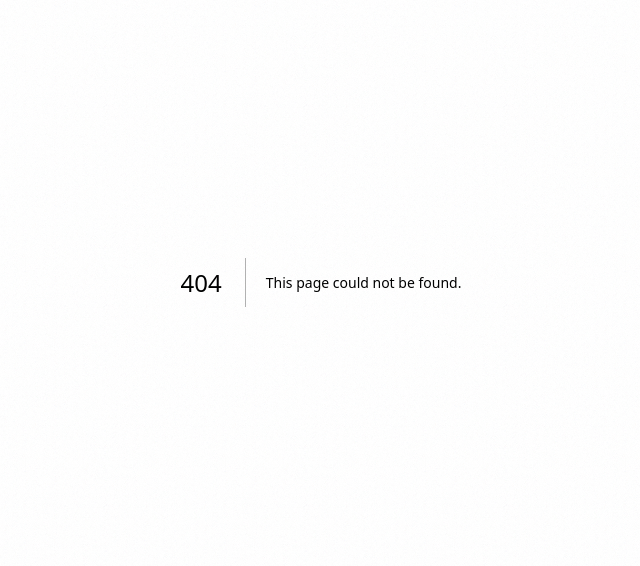
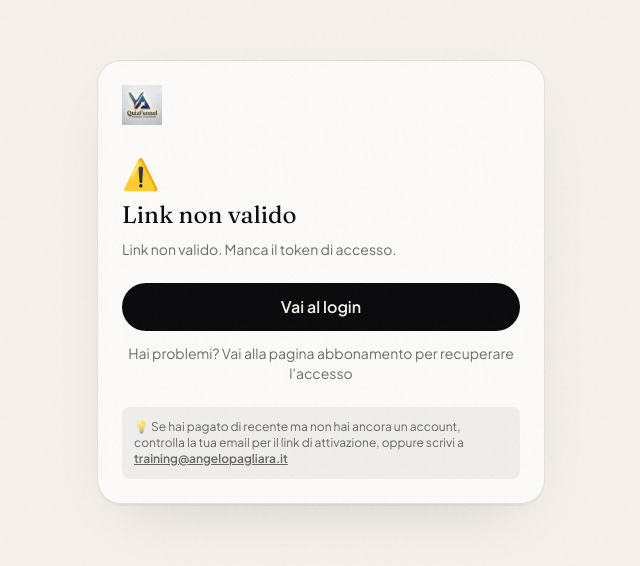
Before and after one commit to saam40ac/quizfunnel, a Next.js app: page /login/magic in a window 1280 px wide. Before the commit this address had no page. Shown: the part 118-684 px from the top of the page, without its empty margins (319-959 px from the left). Built offline with nearby package versions, Linux system fonts and the light colour scheme.

Commit message:
Create page.tsx

```diff
--- /dev/null
+++ b/src/app/login/magic/page.tsx
@@ -0,0 +1,100 @@
+import { redirect } from "next/navigation";
+import Link from "next/link";
+import { consumeMagicLink } from "@/lib/magic-link";
+import { signIn } from "@/lib/auth";
+import { prisma } from "@/lib/prisma";
+
+/**
+ * Login via magic link.
+ * URL: /login/magic?token=xxx
+ *
+ * Flusso:
+ *  1. Estrae token dalla query string
+ *  2. consumeMagicLink() lo valida e lo marca come usato
+ *  3. Se valido → fa signIn server-side → redirect /dashboard
+ *  4. Se invalido → mostra pagina di errore con link al login normale
+ */
+export default async function MagicLinkPage({
+  searchParams,
+}: {
+  searchParams: { token?: string };
+}) {
+  const token = searchParams.token;
+
+  if (!token) {
+    return <ErrorView reason="missing" />;
+  }
+
+  const userId = await consumeMagicLink(token);
+  if (!userId) {
+    return <ErrorView reason="invalid" />;
+  }
+
+  // Carica l'utente per fare signIn
+  const user = await prisma.user.findUnique({ where: { id: userId } });
+  if (!user) {
+    return <ErrorView reason="invalid" />;
+  }
+
+  // Usa il provider "magic" credentials (lo configuriamo per accettare userId senza password)
+  // Nota: chiamando signIn con redirect, dopo questo punto la funzione fa redirect automatico
+  await signIn("magic", {
+    userId: user.id,
+    redirectTo: "/dashboard",
+  });
+
+  // Questa parte non viene mai raggiunta perché signIn fa redirect
+  redirect("/dashboard");
+}
+
+function ErrorView({ reason }: { reason: "missing" | "invalid" }) {
+  const messages = {
+    missing: "Link non valido. Manca il token di accesso.",
+    invalid:
+      "Questo link è scaduto o è già stato usato. Fai login normalmente o richiedi un nuovo link.",
+  };
+
+  return (
+    <main className="grid min-h-screen place-items-center px-6">
+      <div className="card w-full max-w-md">
+        <Link href="/" className="inline-block">
+          {/* eslint-disable-next-line @next/next/no-img-element */}
+          <img
+            src="/branding/logo-quizfunnel-full.jpg"
+            alt="QuizFunnel"
+            className="h-10 w-auto"
+          />
+        </Link>
+
+        <div className="mt-6">
+          <div className="text-3xl">⚠️</div>
+          <h1 className="mt-2 font-display text-2xl">Link non valido</h1>
+          <p className="mt-2 text-sm text-ink/60">{messages[reason]}</p>
+        </div>
+
+        <div className="mt-6 space-y-3">
+          <Link href="/login" className="btn-primary block w-full text-center">
+            Vai al login
+          </Link>
+          <Link
+            href="/dashboard/billing"
+            className="block w-full text-center text-sm text-ink/60 hover:underline"
+          >
+            Hai problemi? Vai alla pagina abbonamento per recuperare l'accesso
+          </Link>
+        </div>
+
+        <p className="mt-6 rounded-lg bg-ink/5 p-3 text-xs text-ink/60">
+          💡 Se hai pagato di recente ma non hai ancora un account, controlla
+          la tua email per il link di attivazione, oppure scrivi a{" "}
+          <a
+            href="mailto:training@angelopagliara.it"
+            className="font-semibold underline"
+          >
+            training@angelopagliara.it
+          </a>
+        </p>
+      </div>
+    </main>
+  );
+}
```
